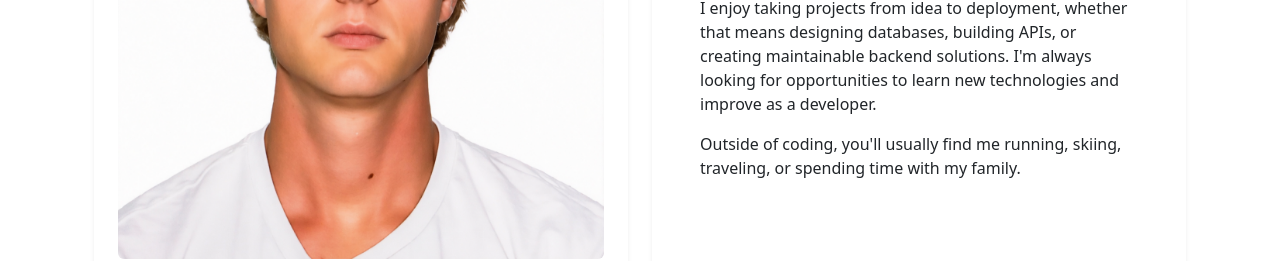
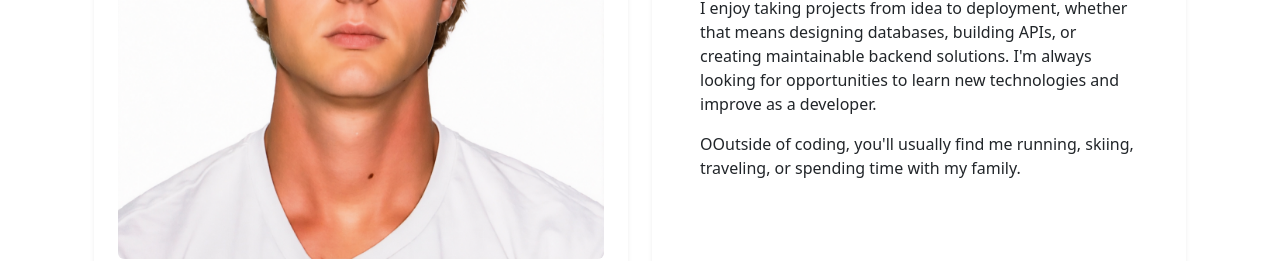
Before and after one commit to JonBergeroeyRyssdal/jonbergeroeyryssdal.github.io, a React (Vite) app: page / in a window 1280 px wide. Shown: the part 1280-1541 px from the top of the page. Built offline with nearby package versions, Linux system fonts and the light colour scheme.

Commit message:
Trigger new Pages deployment

```diff
--- a/src/data/about.js
+++ b/src/data/about.js
@@ -6,7 +6,7 @@ const about = {
 
     "I enjoy taking projects from idea to deployment, whether that means designing databases, building APIs, or creating maintainable backend solutions. I'm always looking for opportunities to learn new technologies and improve as a developer.",
 
-    "Outside of coding, you'll usually find me running, skiing, traveling, or spending time with my family.",
+    "OOutside of coding, you'll usually find me running, skiing, traveling, or spending time with my family.",
   ],
 };
 
```
